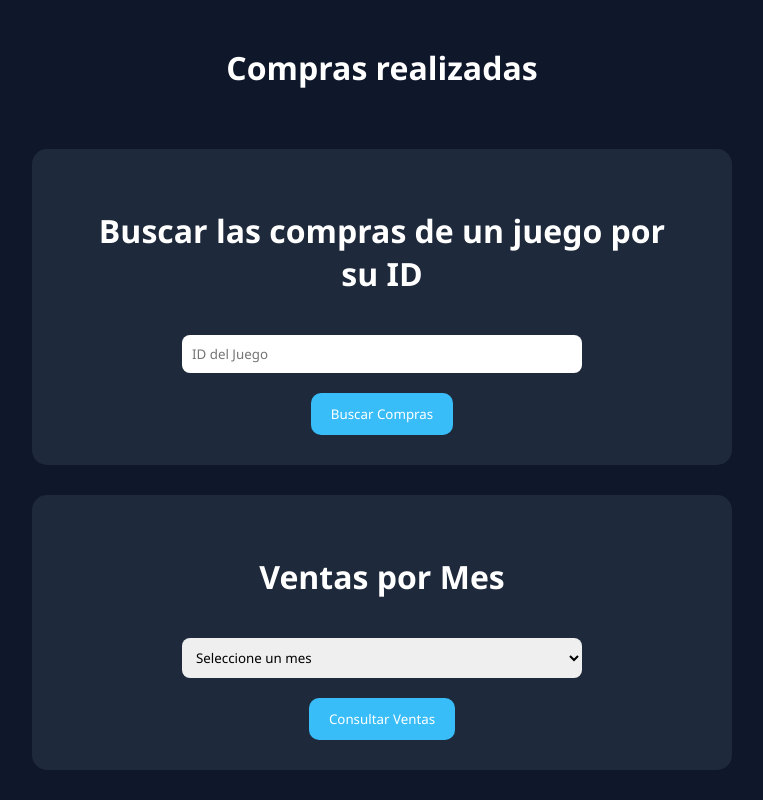
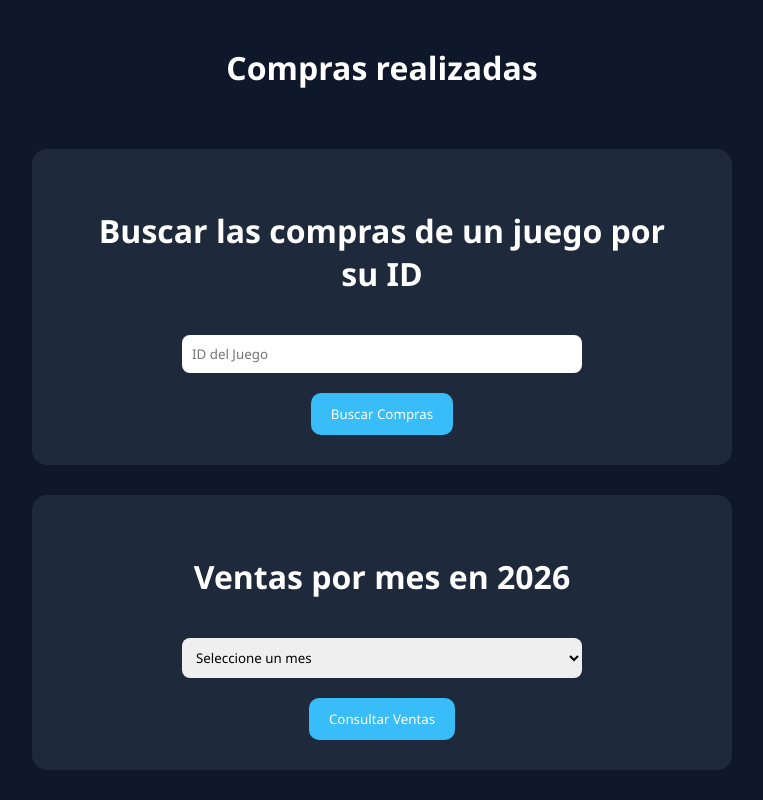
Before and after one commit to Aiellonicolas13/LevelApp-Store, a website: page frontend/index.html in a window 1280 px wide. Shown: the part 2082-2882 px from the top of the page, without its empty margins (258-1021 px from the left). Drawn offline with Linux system fonts and the light colour scheme.

Commit message:
Cambios en index y peticiones http

```diff
--- a/frontend/index.html
+++ b/frontend/index.html
@@ -137,7 +137,7 @@
         <div id="compraEncontrada"></div>
     </section>
     <section id="ventasMes" class="admin-panel">
-    <h2 class="section-title">Ventas por Mes</h2>
+    <h2 class="section-title">Ventas por mes en 2026</h2>
 
     <div id="mensajeErrorVentasMes" class="mensaje-error">
         Debe seleccionar un mes válido.
```
Also changed, not shown: 2 other files.
